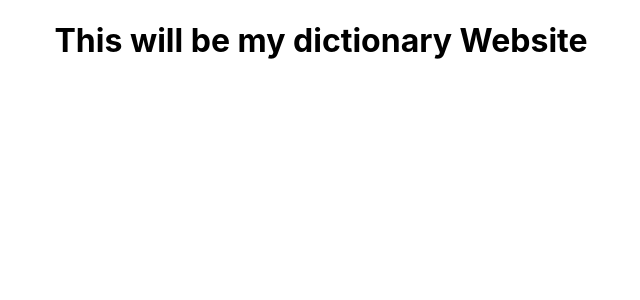
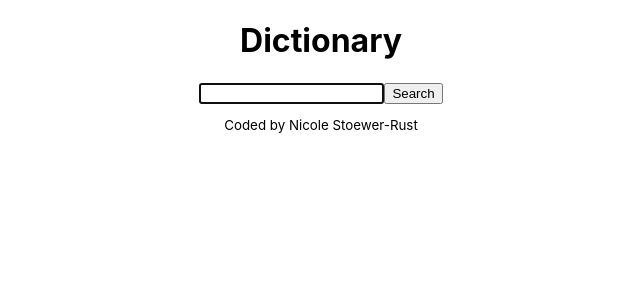
Before and after one commit to nicst1206/dictionary-project, a React (Create React App) app: page / in a window 1280 px wide. Shown: the top 300 px of the page, without its empty margins (319-959 px from the left). Built offline with nearby package versions, Linux system fonts and the light colour scheme.

Commit message:
Added rudimentary Search Form

```diff
--- a/src/App.css
+++ b/src/App.css
@@ -1,3 +1,7 @@
 .App {
   text-align: center;
 }
+
+footer {
+  margin-top: 10px;
+}
--- a/src/App.js
+++ b/src/App.js
@@ -1,10 +1,17 @@
 import "./App.css";
+import Dictionary from "./Dictionary.js";
 
 function App() {
   return (
     <div className="App">
-      <header className="App-header"></header>
-      <h1>This will be my dictionary Website</h1>
+      <div className="container">
+        <header className="App-header"></header>
+        <h1 className="text-center">Dictionary</h1>
+        <Dictionary />
+        <footer>
+          <small>Coded by Nicole Stoewer-Rust</small>
+        </footer>
+      </div>
     </div>
   );
 }
--- /dev/null
+++ b/src/Dictionary.js
@@ -0,0 +1,25 @@
+import React, { useState } from "react";
+import "./Dictionary.css";
+
+export default function Dictionary() {
+  let [keyword, setKeyword] = useState(null);
+
+  function search(event) {
+    event.preventDefault();
+    alert(`Searching for ${keyword} in Dictionary`);
+  }
+
+  function changeKeyword(event) {
+    event.preventDefault();
+    setKeyword(event.target.value);
+  }
+
+  return (
+    <div className="Dictionary">
+      <form onSubmit={search}>
+        <input type="search" autoFocus={true} onChange={changeKeyword}></input>
+        <input type="submit" value="Search"></input>
+      </form>
+    </div>
+  );
+}
```
Also changed, not shown: src/Dictionary.css (added).
